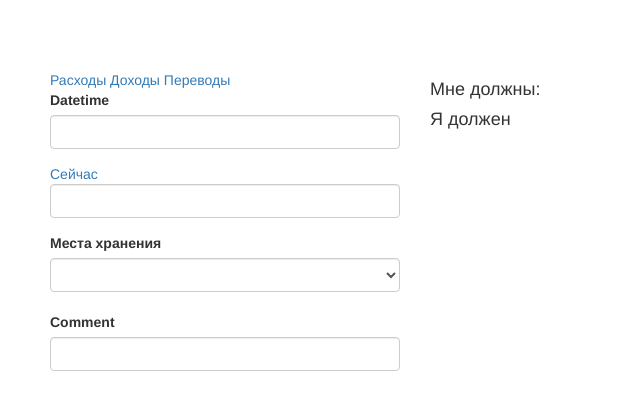
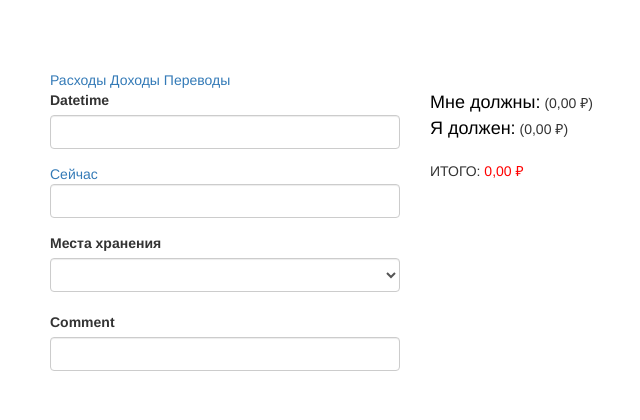
Before and after one commit to AlekseyKrazer/moneyinpocket, a Yii app: template views/accounting/index.php in a window 1280 px wide. Shown: the top 420 px of the page, without its empty margins (35-675 px from the left). Run offline with PHP 8.4 and a stand-in for Yii, Linux system fonts and the light colour scheme; the template is opened without the code that fills it, so the values that code supplies are empty; form fields are guessed from the names that the template uses; some libraries are stand-ins or nearby versions.

Commit message:
Добавил динамическое меню с текущим фин положением

```diff
--- a/views/accounting/index.php
+++ b/views/accounting/index.php
@@ -158,10 +158,136 @@ $this->title = 'Ввод операций - Moneyinpocket';
 </div>
 
 <div class="col-md-4">
-    <?=MenuWidget::widget(['tpl' => 'menu_total', 'source' => 'total-deposit']) ?>
-    <h4>Мне должны:</h4>
-    <?= MenuWidget::widget(['tpl' => 'menu_total', 'source' => 'total-owe']) ?>
-    <h4>Я должен</h4>
-    <?= MenuWidget::widget(['tpl' => 'menu_total', 'source' => 'total-debt']) ?>
+    <div id="total-deposit-show">
+        <?=MenuWidget::widget(['tpl' => 'menu_total', 'source' => 'total-deposit']) ?>
+    </div>
+    <BR>
+    <a onclick="show_main_category('total-owe-show')" style="cursor: pointer; color: black; font-size: 18px; font-weight: 500;">Мне должны:</a>
+    <div id="total-owe-show" style="display:none;">
+        <?= MenuWidget::widget(['tpl' => 'menu_total', 'source' => 'total-owe']) ?>
+    </div>
+    <BR>
+    <a onclick="show_main_category('total-debt-show')" style="cursor: pointer; color: black; font-size: 18px; font-weight: 500;">Я должен:</a>
+    <div id="total-debt-show" style="display:none;">
+        <?= MenuWidget::widget(['tpl' => 'menu_total', 'source' => 'total-debt']) ?>
+    </div>
+<BR><BR>
+    ИТОГО: <span id="final-total"></span>
+</div>
 
-</div>
+<script>
+
+function formatCurrency(sum) {
+
+    var format_sum = new Intl.NumberFormat("ru-RU", { style: 'currency', currency: 'RUB' }).format(sum);
+    return format_sum;
+}
+
+function show_main_category(id) {
+    var element = document.getElementById(id);
+
+
+    if (element!= null) {
+        if (element.style.display != 'none') {
+            element.style.display = "none";
+        } else {
+            element.style.display = "block";
+        }
+        recalc();
+    }
+}
+
+function recalc() {
+    var final_total = document.getElementById("final-total");
+
+
+    var total_debt = document.getElementById("total-debt-show");
+    var total_debt_sum = 0;
+
+
+    var total_debt_data = total_debt.querySelectorAll('[id^="total-debt dep_"]');
+    for (var i = 0; i < total_debt_data.length; i++) {
+        total_debt_sum = total_debt_sum + parseFloat(total_debt_data[i].textContent);
+    }
+    var todel_debt = document.getElementById('total-debt-temp-total');
+
+    if (total_debt.style.display == "none") {
+        if (todel_debt == null) {
+            total_debt.insertAdjacentHTML("beforebegin", "<span id='total-debt-temp-total' style='display: inline'>(" + formatCurrency(total_debt_sum) + ")</span>");
+        }
+        total_debt_sum = 0;
+    } else {
+        if (todel_debt != null) {
+            todel_debt.remove();
+        }
+    }
+
+
+    var total_owe = document.getElementById("total-owe-show");
+    var total_owe_sum = 0;
+    var total_owe_data = total_owe.querySelectorAll('[id^="total-owe dep_"]');
+
+    for (var i = 0; i < total_owe_data.length; i++) {
+        total_owe_sum = total_owe_sum + parseFloat(total_owe_data[i].textContent);
+    }
+
+    var todel_owe = document.getElementById('total-owe-temp-total');
+    if (total_owe.style.display == "none") {
+        if (todel_owe == null) {
+            total_owe.insertAdjacentHTML("beforebegin", "<span id='total-owe-temp-total'>(" + formatCurrency(total_owe_sum) + ")</span>");
+        }
+        total_owe_sum = 0;
+    } else {
+        if (todel_owe != null) {
+            todel_owe.remove();
+        }
+    }
+
+    var total_deposit_sum = 0;
+    var total_deposit_all_sum = 0;
+    var total_deposit_hide_cat_sum = 0;
+    var total_deposit = document.getElementById("total-deposit-show");
+
+    var all_deposit = total_deposit.querySelectorAll('[id^="total-deposit dep_"]');
+
+    for (var i = 0; i < all_deposit.length; i++) {
+        total_deposit_all_sum = total_deposit_all_sum + parseFloat(all_deposit[i].textContent);
+    }
+
+    var total_deposit_categories = total_deposit.querySelectorAll('[id^="category_"]');
+    for (var num = 0; num < total_deposit_categories.length; num++) {
+        var category_deposit = total_deposit_categories[num].querySelectorAll('[id^="total-deposit dep_"]');
+        if (category_deposit.length>0) {
+            var category_deposit_sum = 0;
+            for (var i = 0; i < category_deposit.length; i++) {
+                if (total_deposit_categories[num].style.display == "none") {
+                    total_deposit_hide_cat_sum = total_deposit_hide_cat_sum + parseFloat(category_deposit[i].textContent);
+                }
+                category_deposit_sum = category_deposit_sum + parseFloat(category_deposit[i].textContent);
+            }
+            var todel_deposit = document.getElementById("total_sum_" + total_deposit_categories[num].id);
+            if (total_deposit_categories[num].style.display == "none") {
+                if (todel_deposit == null) {
+                    total_deposit_categories[num].insertAdjacentHTML("beforebegin", "<span id='total_sum_" + total_deposit_categories[num].id + "'>(" + formatCurrency(category_deposit_sum) + ")</span>");
+                }
+            } else {
+                if (todel_deposit != null) {
+                    todel_deposit.remove();
+                }
+            }
+        }
+    }
+    total_deposit_sum = parseFloat(Number(total_deposit_all_sum-total_deposit_hide_cat_sum).toFixed(2));
+
+    var final_sum = total_debt_sum + total_owe_sum + total_deposit_sum;
+
+    if (final_sum>0) {
+        final_sum = "<span style=\"color:green\">" + formatCurrency(final_sum) + "</span>";
+    } else {
+        final_sum = "<span style=\"color:red\">" + formatCurrency(final_sum) + "</span>";
+    }
+
+    final_total.innerHTML=final_sum;
+}
+recalc();
+</script>
```
Also changed, not shown: components/MenuWidget.php (+7 -28 lines), components/menu_tpl/menu_total.php (+8 -4 lines).
